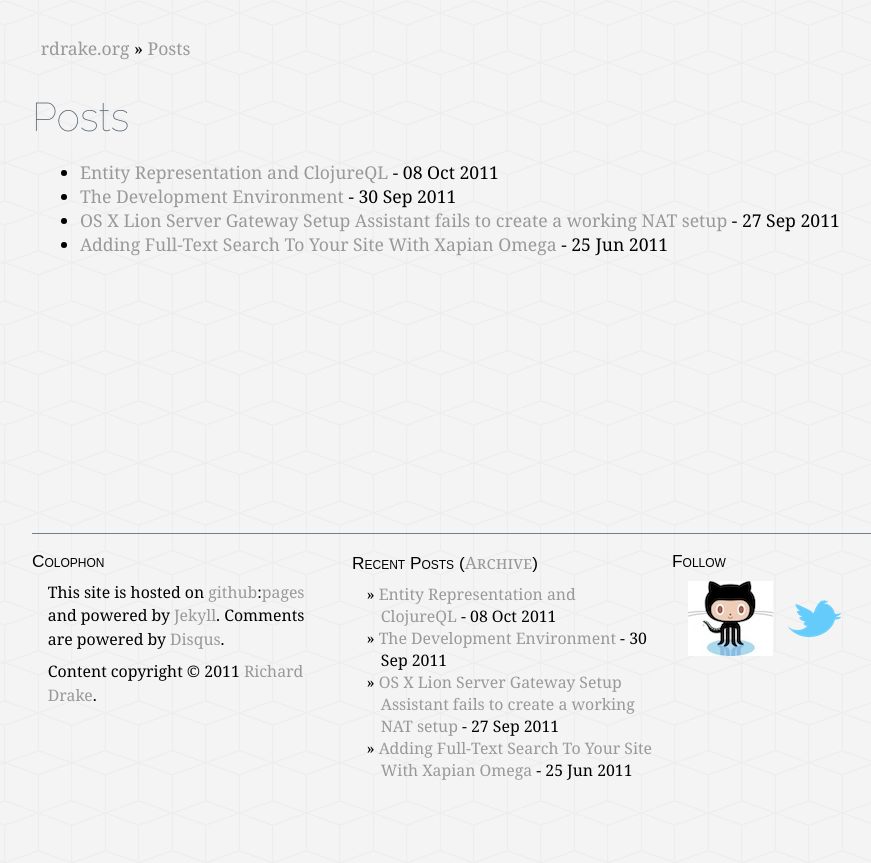
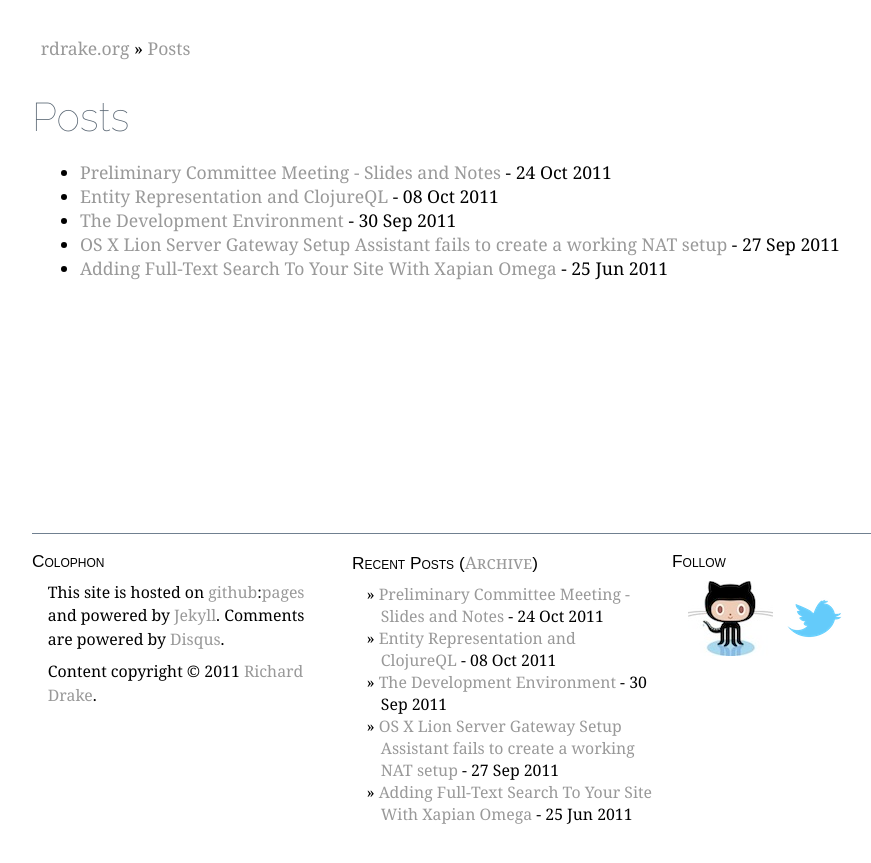
Before and after one commit to rdrake/rdrake.github.com, a Jekyll site: the page built from posts.md, in a window 1280 px wide. Shown: the top 863 px of the page, without its empty margins (128-999 px from the left). Built offline with Jekyll 4.4.1, drawn with Linux system fonts in a browser that asks for light colours; some web fonts are replaced; part of the change alters nothing that is shown.

Commit message:
Added meeting notes.

```diff
--- /dev/null
+++ b/_posts/2011-10-24-preliminary-committee-meeting-slides-and-notes.md
@@ -0,0 +1,31 @@
+---
+layout: post
+title: Preliminary Committee Meeting - Slides and Notes
+---
+Today was my first ever committee meeting.  I presented a quick (~20 minute) Keynote presentation, then we discussed problems, concerns, potential areas of exploration, etc. for the rest.
+
+## Slides ##
+
+<script src="http://speakerdeck.com/embed/4ea5bfcb6cf16d0054001716.js">
+</script>
+
+## The Outcome ##
+
+I originally had the following potential areas of exploration:
+
+ * Backend algorithms
+ * Concurrency and scalability
+ * UI design
+
+After discussing the above options with my committee, I decided that focusing on the UI design would by more difficult than previously thought.  Measuring effectiveness of a UI is difficult and requires random test subjects.  These user studies would require approval from the [UOIT research ethics committee](http://www.uoit.ca/EN/main2/about/14057/14152/Academic_Policies_and_Procedures/research_ethics.html), making them cumbersome to schedule and slowing progress to a crawl.
+
+The focus will thus likely be on backend algorithms, as well as techniques for making the proposed algorithms scale.
+
+I have also learned that Ken loves demos.
+
+## Acknowledgements ##
+
+Special thanks to my committee.
+
+ * [Dr. Ken Pu](http://leda.science.uoit.ca/kenpu/)
+ * [Dr. Julie Thorpe](http://faculty.uoit.ca/thorpe/)
--- a/assets/css/style.css
+++ b/assets/css/style.css
@@ -2,10 +2,6 @@
 #content p > a > img {
 	display: block;
 	margin: 0 auto;
-}
-
-body {
-	background: #fff url("/assets/images/site/cubes.png") repeat;
 }
 
 #content {
```
Also changed, not shown: assets/images/site/cubes.png (deleted).
